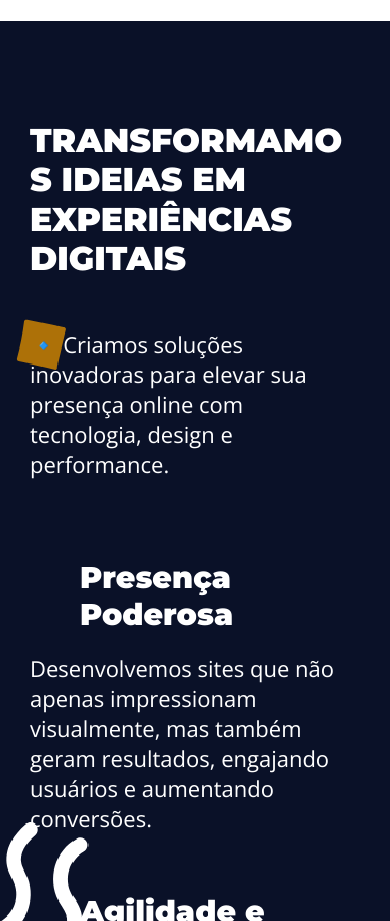
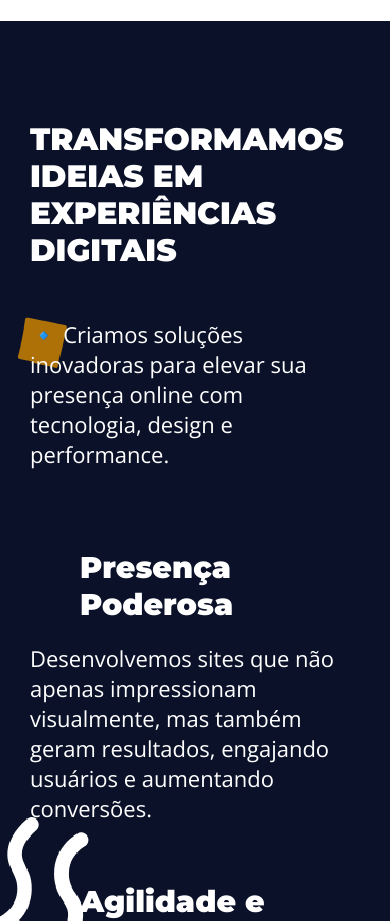
Before and after one commit to Bryanmdev/My-page-web, a plain HTML site: page index.html in a window 390 px wide. Shown: the part 2360-3281 px from the top of the page. Drawn offline with nearby package versions, Linux system fonts and the light colour scheme.

Commit message:
update 1.2.2

```diff
--- a/assets/CSS/styles.css
+++ b/assets/CSS/styles.css
@@ -467,6 +467,10 @@ box-shadow: 0px 0px 10px 2px var(--secundary-color);
         font-size: 1.4rem;
     }*/
 
+    .transformamos {
+        font-size: 3.1rem;
+    }
+
     h1 {
         font-size: 3.3rem;
     }
@@ -476,7 +480,7 @@ box-shadow: 0px 0px 10px 2px var(--secundary-color);
     }
 
     h3 {
-        font-size: 2.8rem;
+        font-size: 2.5rem;
     }
 
     h4 {
--- a/index.html
+++ b/index.html
@@ -60,7 +60,7 @@
 
 <section id="grid-one" class="grid-one main-bg section">
     <div class=" main-content grid-one-content">
-    <h2 class="grid-main-heading">Transformamos Ideias em Experiências Digitais</h2>
+    <h2 class="grid-main-heading transformamos">Transformamos Ideias em Experiências Digitais</h2>
     <p class="grid-description">🔹 Criamos soluções inovadoras para elevar sua presença online com tecnologia, design e performance.</p>
     <div class="grid">
         <article>
```
